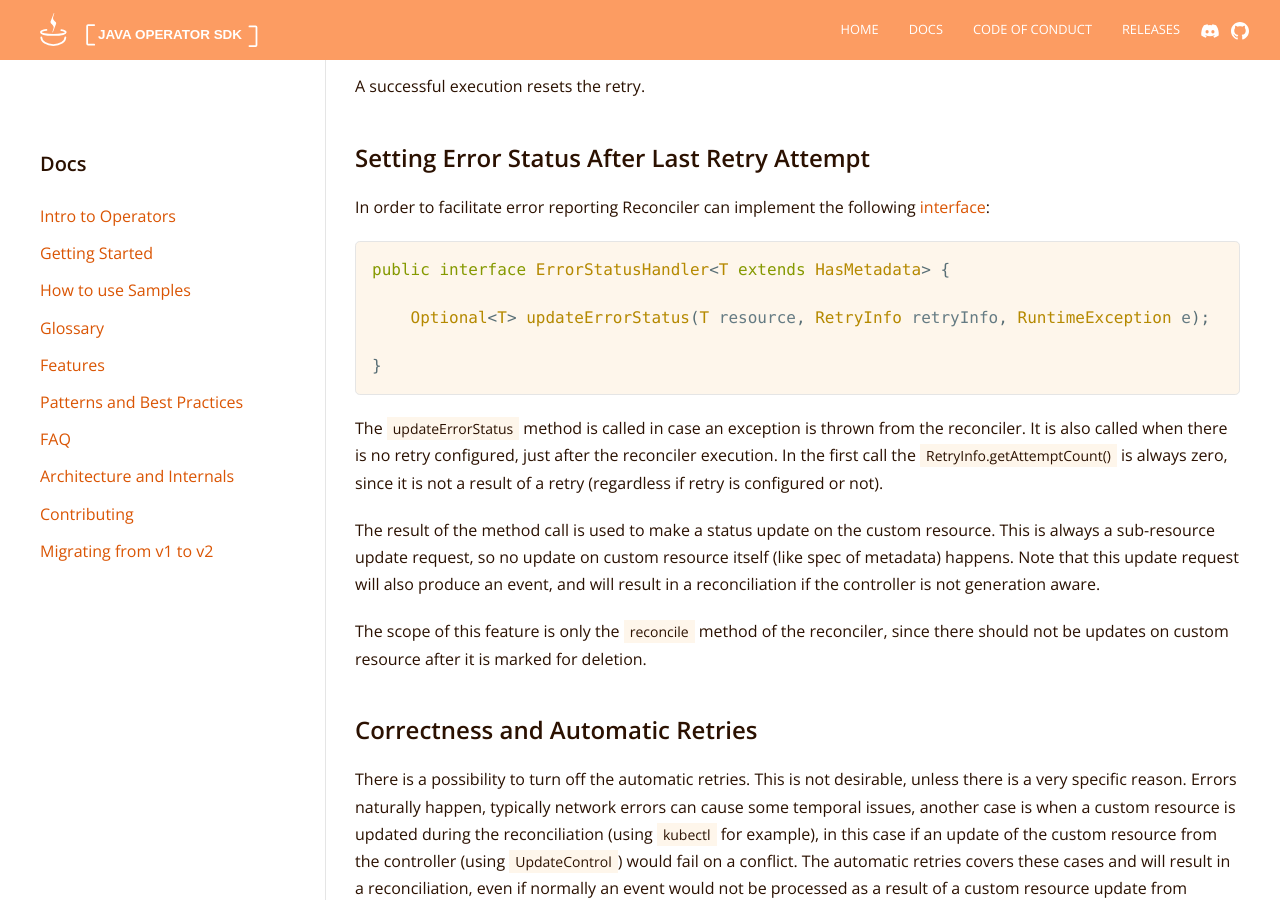
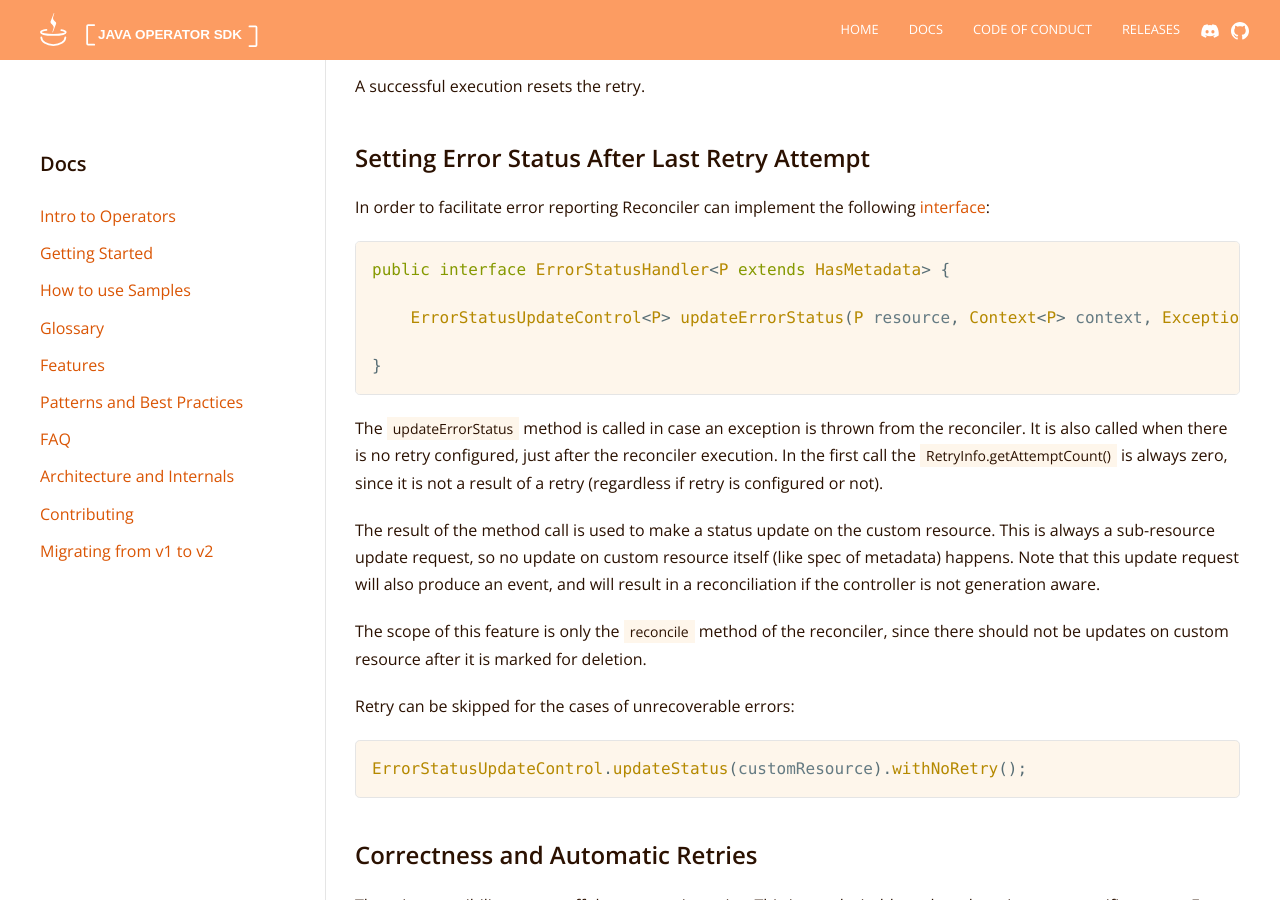
Before and after one commit to operator-framework/java-operator-sdk, a Jekyll site: the page built from docs/documentation/features.md, in a window 1280 px wide and 900 px high, scrolled down 6236 px. Built offline with Jekyll 4.4.1, drawn with Linux system fonts in a browser that asks for light colours; nearby versions of some CDN libraries.

Commit message:
docs: update

````diff
--- a/docs/documentation/features.md
+++ b/docs/documentation/features.md
@@ -275,9 +275,9 @@ In order to facilitate error reporting Reconciler can implement the following
 [interface](https://github.com/java-operator-sdk/java-operator-sdk/blob/main/operator-framework-core/src/main/java/io/javaoperatorsdk/operator/api/reconciler/ErrorStatusHandler.java):
 
 ```java
-public interface ErrorStatusHandler<T extends HasMetadata> {
+public interface ErrorStatusHandler<P extends HasMetadata> {
 
-    Optional<T> updateErrorStatus(T resource, RetryInfo retryInfo, RuntimeException e);
+    ErrorStatusUpdateControl<P> updateErrorStatus(P resource, Context<P> context, Exception e);
 
 }
 ```
@@ -293,6 +293,12 @@ will also produce an event, and will result in a reconciliation if the controlle
 
 The scope of this feature is only the `reconcile` method of the reconciler, since there should not be updates on custom
 resource after it is marked for deletion.
+
+Retry can be skipped for the cases of unrecoverable errors:
+
+```java
+ ErrorStatusUpdateControl.updateStatus(customResource).withNoRetry();
+```
 
 ### Correctness and Automatic Retries
 
````
Also changed, not shown: 1 other file.
